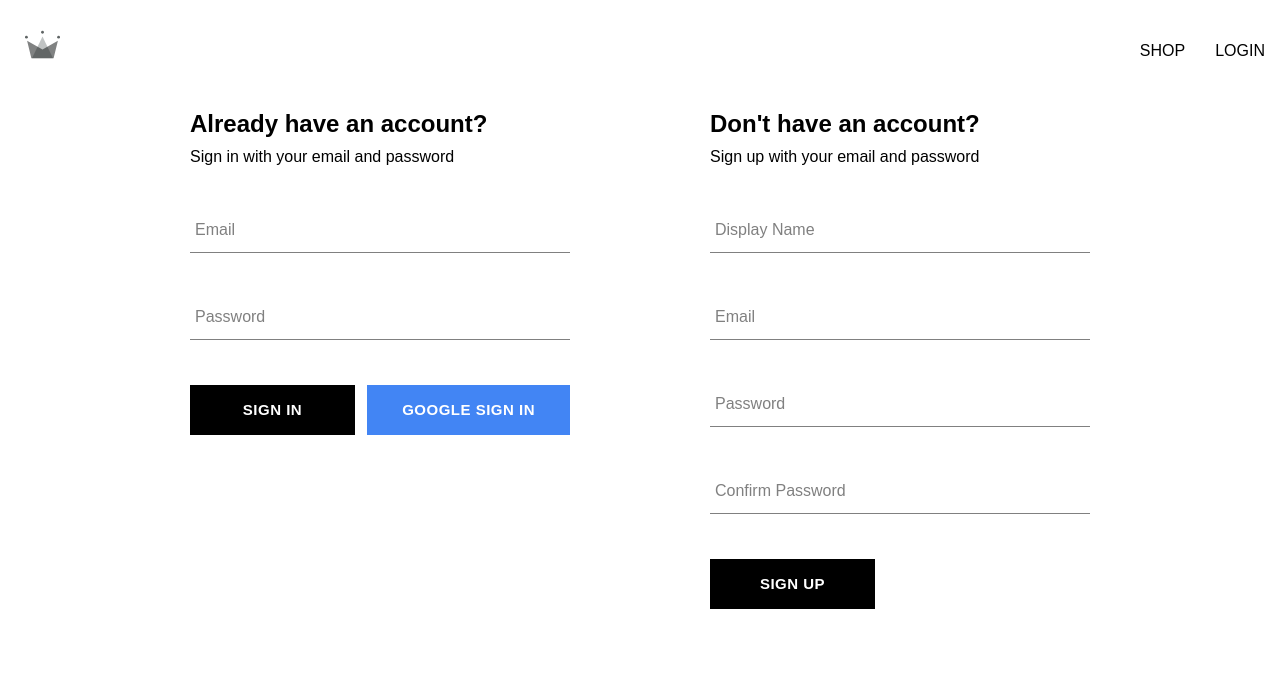
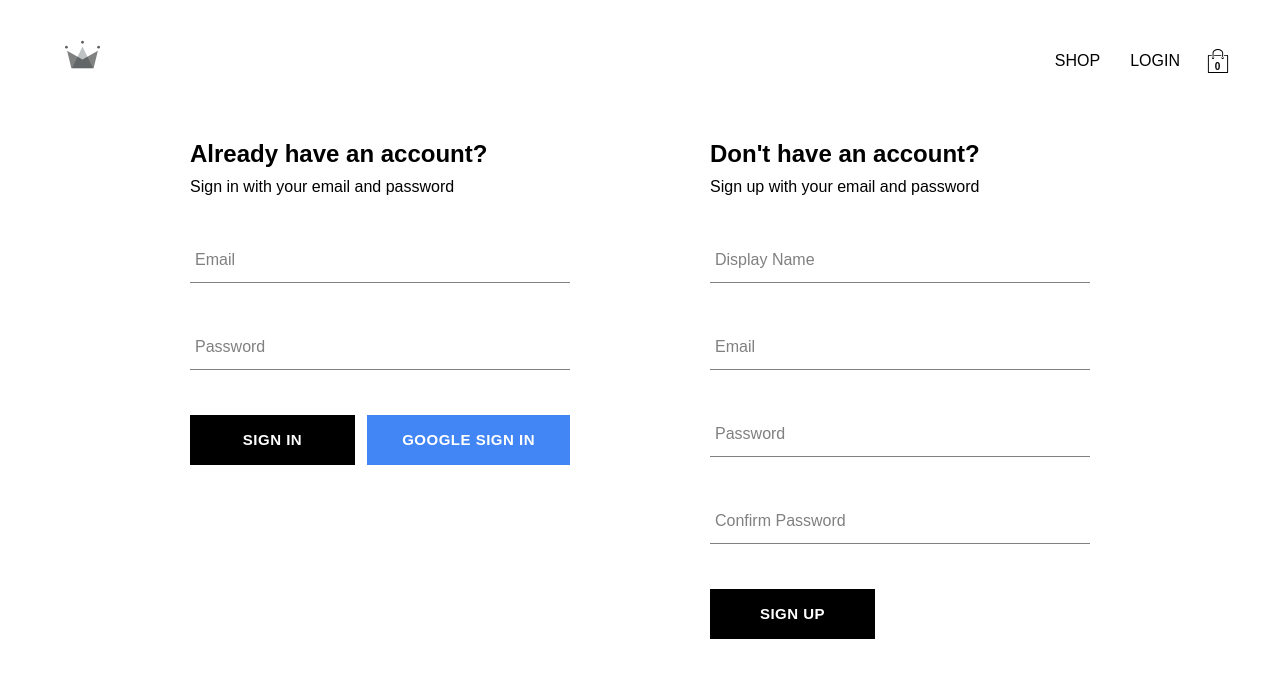
Before and after one commit to mr-selviraja/crown-clothing, a React (Create React App) app: page /auth in a window 1280 px wide. Shown: the top 678 px of the page. Built offline with nearby package versions, Linux system fonts and the light colour scheme; no server answers; a web font is replaced by a local one.

Commit message:
Added Cart context and cart icon as well as minor code changes

```diff
--- /dev/null
+++ b/src/components/CartDropdown/CartDropdown.component.jsx
@@ -0,0 +1,14 @@
+import Button from '../Button/Button.component';
+
+import './CartDropdown.styles.scss';
+
+const CartDropdown = () => {
+  return (
+    <div className='cart-dropdown-container'>
+      <div className='cart-items' />
+      <Button>GO TO CHECKOUT</Button>
+    </div>
+  );
+};
+
+export default CartDropdown;
--- /dev/null
+++ b/src/components/CartDropdown/CartDropdown.styles.scss
@@ -0,0 +1,30 @@
+.cart-dropdown-container {
+  position: absolute;
+  width: 240px;
+  height: 340px;
+  display: flex;
+  flex-direction: column;
+  padding: 20px;
+  border: 1px solid black;
+  background-color: white;
+  top: 90px;
+  right: 40px;
+  z-index: 5;
+  overflow: hidden;
+
+  .empty-message {
+    font-size: 18px;
+    margin: 50px auto;
+  }
+
+  .cart-items {
+    height: 240px;
+    display: flex;
+    flex-direction: column;
+    overflow: hidden;
+  }
+
+  button {
+    margin-top: auto;
+  }
+}
--- /dev/null
+++ b/src/components/CartIcon/CartIcon.component.jsx
@@ -0,0 +1,20 @@
+import { useContext } from 'react';
+import { ReactComponent as ShoppingIcon } from '../../assets/shopping-bag.svg';
+
+import './CartIcon.styles.scss';
+import { CartContext } from '../../contexts/cart.context';
+
+const CartIcon = () => {
+  const { isCartOpen, setIsCartOpen } = useContext(CartContext);
+
+  const toggleCartOpen = () => setIsCartOpen(!isCartOpen);
+
+  return (
+    <div className='cart-icon-container' onClick={toggleCartOpen}>
+      <ShoppingIcon className='shopping-icon' />
+      <span className='item-count'>0</span>
+    </div>
+  );
+};
+
+export default CartIcon;
--- /dev/null
+++ b/src/components/CartIcon/CartIcon.styles.scss
@@ -0,0 +1,21 @@
+.cart-icon-container {
+  width: 45px;
+  height: 45px;
+  position: relative;
+  display: flex;
+  align-items: center;
+  justify-content: center;
+  cursor: pointer;
+
+  .shopping-icon {
+    width: 24px;
+    height: 24px;
+  }
+
+  .item-count {
+    position: absolute;
+    font-size: 10px;
+    font-weight: bold;
+    bottom: 12px;
+  }
+}
--- a/src/components/Navigation/Navigation.component.jsx
+++ b/src/components/Navigation/Navigation.component.jsx
@@ -1,4 +1,7 @@
 import { Outlet, Link } from 'react-router-dom';
+
+import CartIcon from '../CartIcon/CartIcon.component';
+import CartDropdown from '../CartDropdown/CartDropdown.component';
 
 import { ReactComponent as CrwnLogo } from '../../assets/crown.svg';
 
@@ -6,9 +9,11 @@
 import { useContext } from 'react';
 import { UserContext } from '../../contexts/user.context';
 import { signOutUser } from '../../utils/firebase/firebase.utils';
+import { CartContext } from '../../contexts/cart.context';
 
 const Navigation = () => {
   const { currentUser } = useContext(UserContext);
+  const { isCartOpen } = useContext(CartContext);
 
   return (
     <>
@@ -35,7 +40,13 @@
               </Link>
             </li>
           )}
+
+          <li>
+            <CartIcon />
+          </li>
         </ul>
+
+        {isCartOpen && <CartDropdown />}
       </nav>
 
       <Outlet />
--- a/src/components/Navigation/Navigation.styles.scss
+++ b/src/components/Navigation/Navigation.styles.scss
@@ -3,7 +3,7 @@
   width: 100%;
   display: flex;
   justify-content: space-between;
-  margin-bottom: 25px;
+  margin-bottom: 50px;
 
   .logo-container {
     height: 100%;
--- /dev/null
+++ b/src/contexts/cart.context.jsx
@@ -0,0 +1,13 @@
+import { createContext, useState } from 'react';
+
+export const CartContext = createContext({
+  isCartOpen: false,
+  setIsCartOpen: () => {},
+});
+
+export const CartProvider = ({ children }) => {
+  const [isCartOpen, setIsCartOpen] = useState(false);
+  const value = { isCartOpen, setIsCartOpen };
+
+  return <CartContext.Provider value={value}>{children}</CartContext.Provider>;
+};
--- a/src/index.css
+++ b/src/index.css
@@ -1,5 +1,6 @@
 body {
   margin: 0;
+  padding: 10px 40px;
   font-family: 'Encode Sans Condensed', sans-serif;
   -webkit-font-smoothing: antialiased;
   -moz-osx-font-smoothing: grayscale;
--- a/src/index.js
+++ b/src/index.js
@@ -5,13 +5,16 @@
 import reportWebVitals from './reportWebVitals';
 import { UserProvider } from './contexts/user.context';
 import { ProductsProvider } from './contexts/products.context';
+import { CartProvider } from './contexts/cart.context';
 
 const root = ReactDOM.createRoot(document.getElementById('root'));
 root.render(
   <React.StrictMode>
     <UserProvider>
       <ProductsProvider>
-        <App />
+        <CartProvider>
+          <App />
+        </CartProvider>
       </ProductsProvider>
     </UserProvider>
   </React.StrictMode>
```
Also changed, not shown: src/assets/shopping-bag.svg (added).
